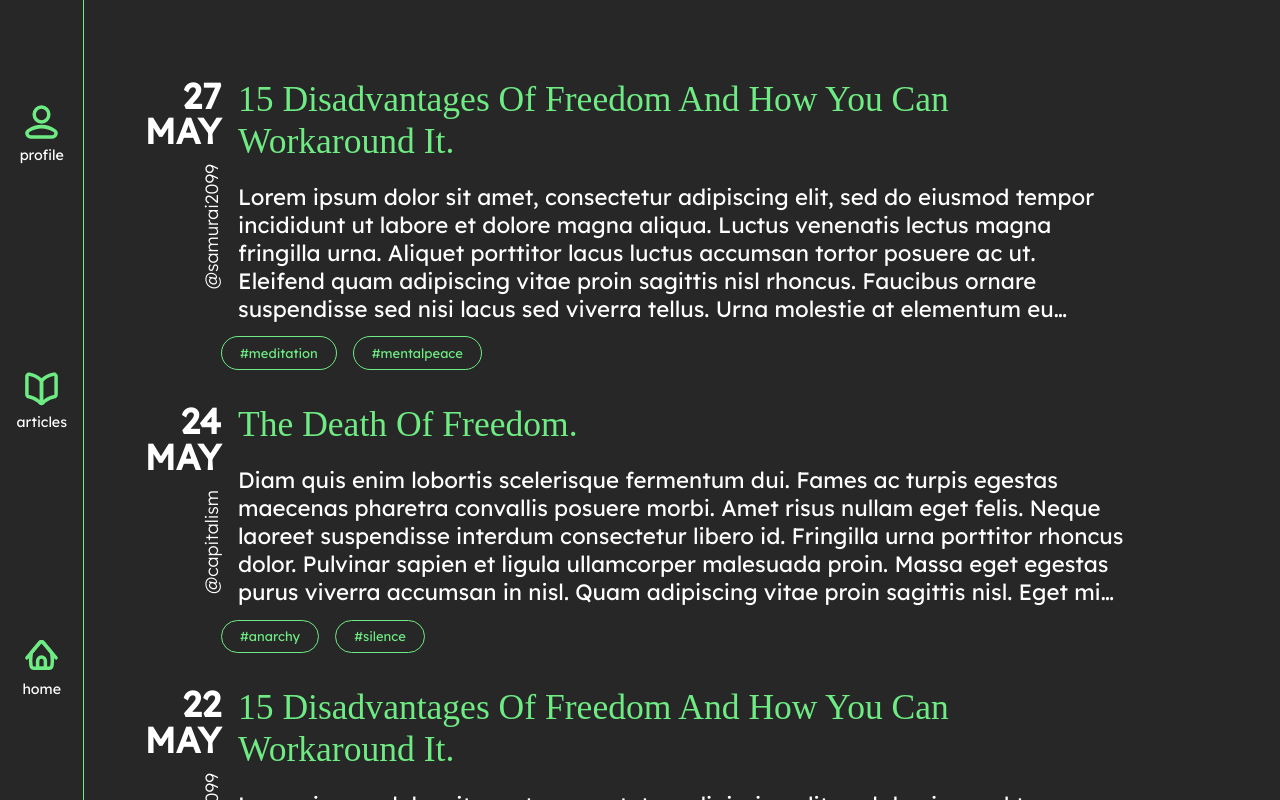
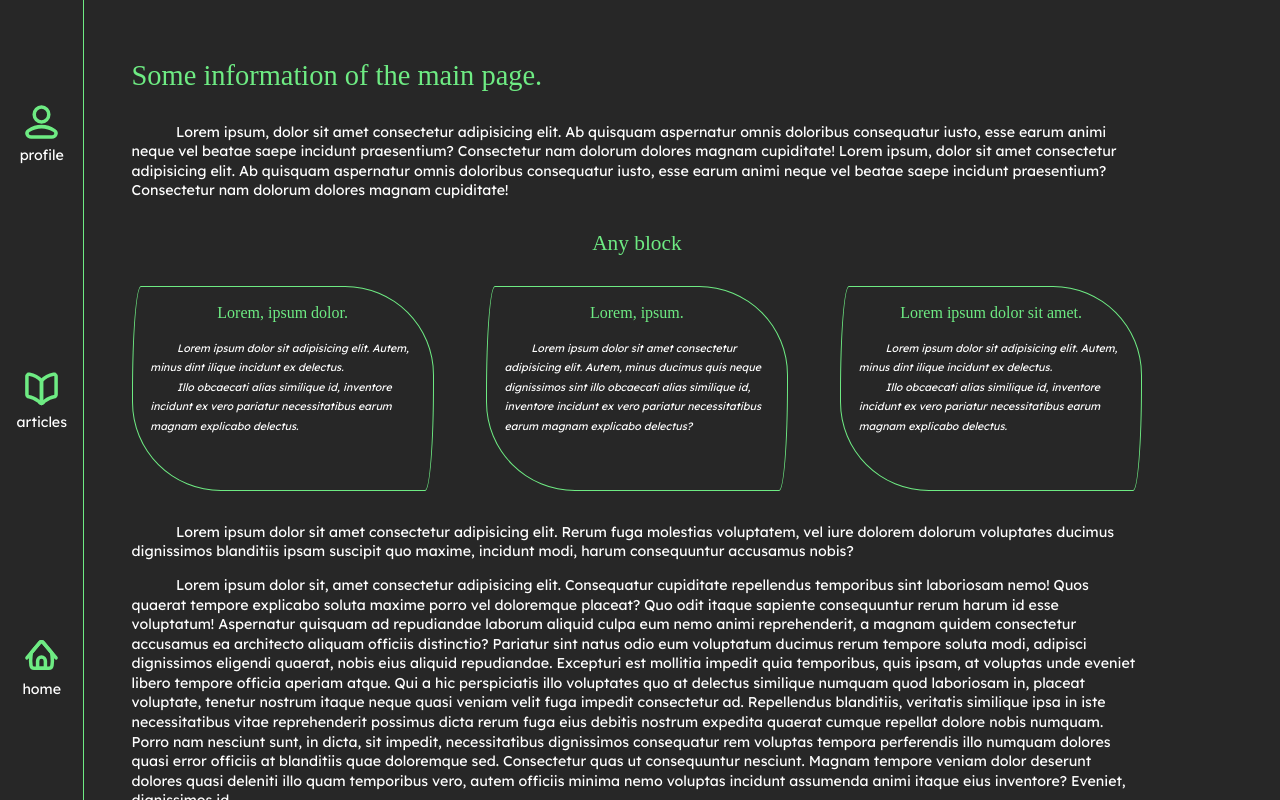
Before and after one commit to GoldExtremal/blog-react, a React (Vite) app: page / in a window 1280 px wide. Shown: the top 800 px of the page. Built offline with nearby package versions, Linux system fonts and the light colour scheme.

Commit message:
Это вроде работает

```diff
--- a/src/App.jsx
+++ b/src/App.jsx
@@ -1,38 +1,26 @@
 import Classes from './App.module.scss'
+import { Routes, Route } from 'react-router-dom'
 
-// import Homepage from './Components/Homepage/Homepage'
+import Homepage from './Components/Homepage/Homepage'
 import NewsFeedPage from './Components/NewsFeedPage/NewsFeedPage'
 // import Login from './Components/Login/Login'
-// import Profile from './Components/Profile/Profile'
-// import ArticlePage from './Components/ArticlePage/ArticlePage'
+import Profile from './Components/Profile/Profile'
+import ArticlePage from './Components/ArticlePage/ArticlePage'
+import PrivateRoute from './PrivateRoute'
 
 function App() {
   return (
     <div className={Classes.App}>
-      {/*
-      <Homepage />
-      <Login />
-      <Profile/>
-      <ArticlePage
-        title='15 Disadvantages Of Freedom And How You Can Workaround It.'
-        author={{
-          email: '@samurai2099',
-          date: '27 may 2023'
-        }}
-        text='Lorem ipsum dolor sit amet, consectetur adipiscing elit, sed do eiusmod tempor incididunt ut labore et dolore magna aliqua. Luctus venenatis lectus magna fringilla urna. Aliquet porttitor lacus luctus accumsan tortor posuere ac ut. Eleifend quam adipiscing vitae proin sagittis nisl rhoncus. Faucibus ornare suspendisse sed nisi lacus sed viverra tellus. Urna molestie at elementum eu facilisis sed odio morbi. Eget mi proin sed libero enim. Quis varius quam quisque id diam vel quam. Duis at tellus at urna condimentum mattis pellentesque. Nulla facilisi cras fermentum odio eu feugiat pretium nibh.
-
-        Ut tellus elementum sagittis vitae et leo. Cursus in hac habitasse platea dictumst quisque sagittis purus. Odio facilisis mauris sit amet. Quis vel eros donec ac odio. Orci a scelerisque purus semper. Amet justo donec enim diam vulputate ut pharetra. Arcu odio ut sem nulla pharetra diam sit amet nisl. Sapien eget mi proin sed libero enim. Nunc sed blandit libero volutpat sed cras ornare arcu dui. Neque viverra justo nec ultrices dui sapien eget mi.
-
-        Cras semper auctor neque vitae tempus quam pellentesque nec nam. Vitae tortor condimentum lacinia quis vel eros donec ac. Consectetur adipiscing elit pellentesque habitant morbi. Enim tortor at auctor urna nunc id cursus metus. Elit sed vulputate mi sit. Quis viverra nibh cras pulvinar mattis nunc sed. In aliquam sem fringilla ut morbi tincidunt. Orci a scelerisque purus semper. Dignissim sodales ut eu sem integer vitae justo.
-
-        Ut tellus elementum sagittis vitae et leo. Cursus in hac habitasse platea dictumst quisque sagittis purus. Odio facilisis mauris sit amet. Quis vel eros donec ac odio. Orci a scelerisque purus semper. Amet justo donec enim diam vulputate ut pharetra. Arcu odio ut sem nulla pharetra diam sit amet nisl. Sapien eget mi proin sed libero enim. Nunc sed blandit libero volutpat sed cras ornare arcu dui. Neque viverra justo nec ultrices dui sapien eget mi.
-
-        Cras semper auctor neque vitae tempus quam pellentesque nec nam. Vitae tortor condimentum lacinia quis vel eros donec ac. Consectetur adipiscing elit pellentesque habitant morbi. Enim tortor at auctor urna nunc id cursus metus. Elit sed vulputate mi sit. Quis viverra nibh cras pulvinar mattis nunc sed. In aliquam sem fringilla ut morbi tincidunt. Orci a scelerisque purus semper. Dignissim sodales ut eu sem integer vitae justo.'
-      />
-      */}
-
-      <NewsFeedPage />
-
+      <Routes>
+        <Route path='/' element={<Homepage/>} />
+        <Route path='/articles' element={<NewsFeedPage/>} />
+        <Route element={<PrivateRoute/>}>
+          <Route path='/profile' element={<Profile/>} />
+        </Route>
+        {/* <Route path='/login' element={<Login/>} /> */}
+        {/* <Route path='/profile' element={<Profile/>} /> */}
+        <Route path='/articles/:id' element={<ArticlePage/>} />
+      </Routes>
     </div>
   )
 }
--- a/src/Components/Navbar/Navbar.jsx
+++ b/src/Components/Navbar/Navbar.jsx
@@ -1,24 +1,33 @@
 import Classes from './Navbar.module.scss'
+import { Link } from 'react-router-dom'
 
 function Navbar() {
+    const isAuthorized = JSON.parse(localStorage.getItem('isAuthorized'))
+    let linkDirection;
+
+    if (isAuthorized == false) {
+        linkDirection = '/login'
+    } else {
+        linkDirection = '/profile'
+    }
 
     return (
-        <ul className={Classes.Navbar}>
-            <li className={Classes.navbar_item}>
+        <nav className={Classes.Navbar}>
+            <Link to={linkDirection} className={Classes.navbar_item}>
                 <img src="/src/assets/profile_icon.svg" alt="" />
                 <p>profile</p>
-            </li>
+            </Link>
 
-            <li className={Classes.navbar_item}>
+            <Link to='/articles' className={Classes.navbar_item}>
                 <img src="/src/assets/articles_icon.svg" alt="" />
                 <p>articles</p>
-            </li>
+            </Link>
 
-            <li className={Classes.navbar_item}>
+            <Link to='/' className={Classes.navbar_item}>
                 <img src="/src/assets/home_icon.svg" alt="" />
                 <p>home</p>
-            </li>
-        </ul>
+            </Link>
+        </nav>
     )
 }
 
--- a/src/Components/Navbar/Navbar.module.scss
+++ b/src/Components/Navbar/Navbar.module.scss
@@ -24,6 +24,7 @@
 
         p {
             font-size: calc(100vw/1440*16);
+            color: #fff;
         }
     }
 }
--- a/src/main.jsx
+++ b/src/main.jsx
@@ -3,6 +3,9 @@ import ReactDOM from 'react-dom/client'
 import { BrowserRouter } from 'react-router-dom'
 import App from './App.jsx'
 import './index.css'
+
+let isAuthorized = false
+localStorage.setItem('isAuthorized', isAuthorized.toString())
 
 ReactDOM.createRoot(document.getElementById('root')).render(
   <React.StrictMode>
```
